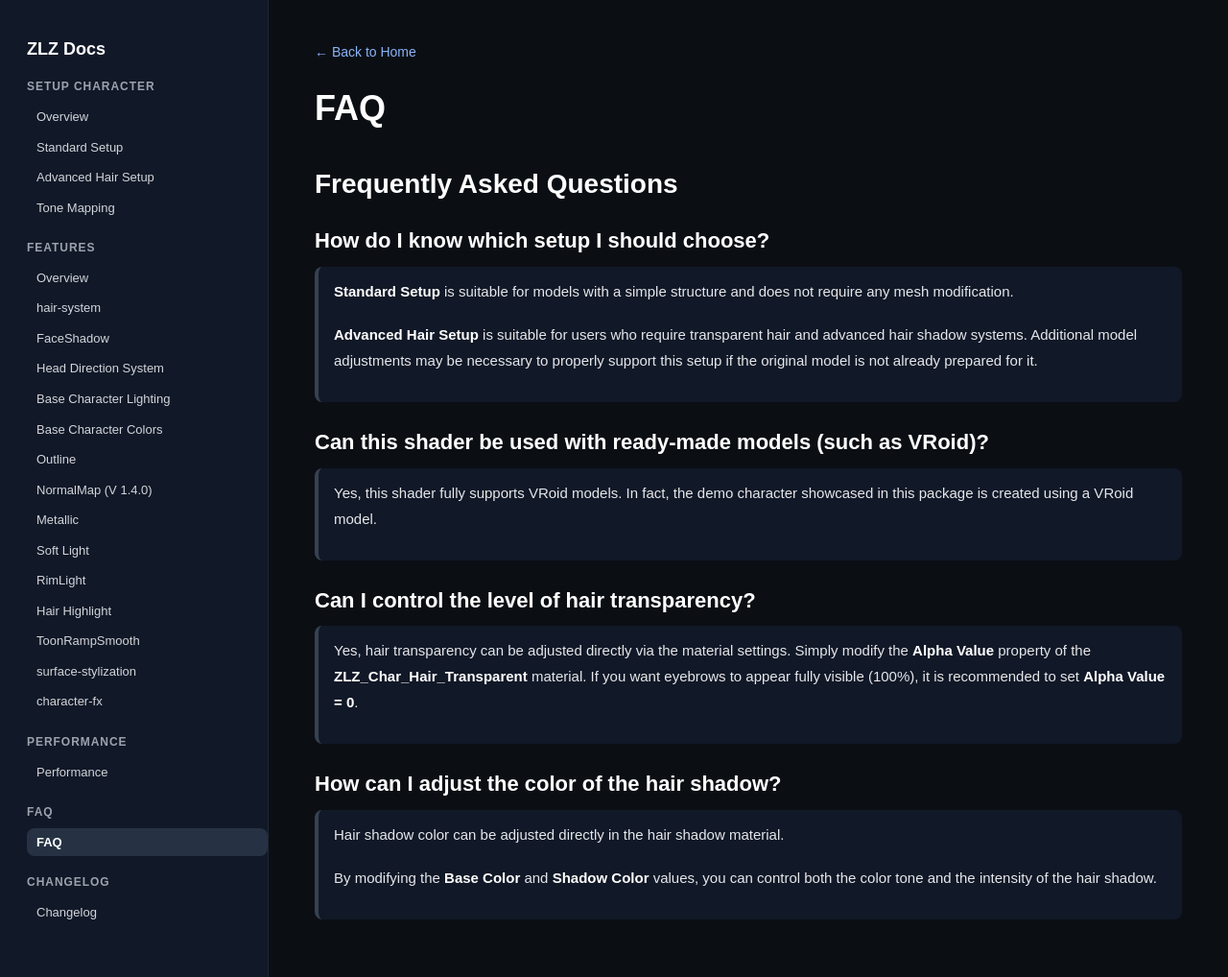
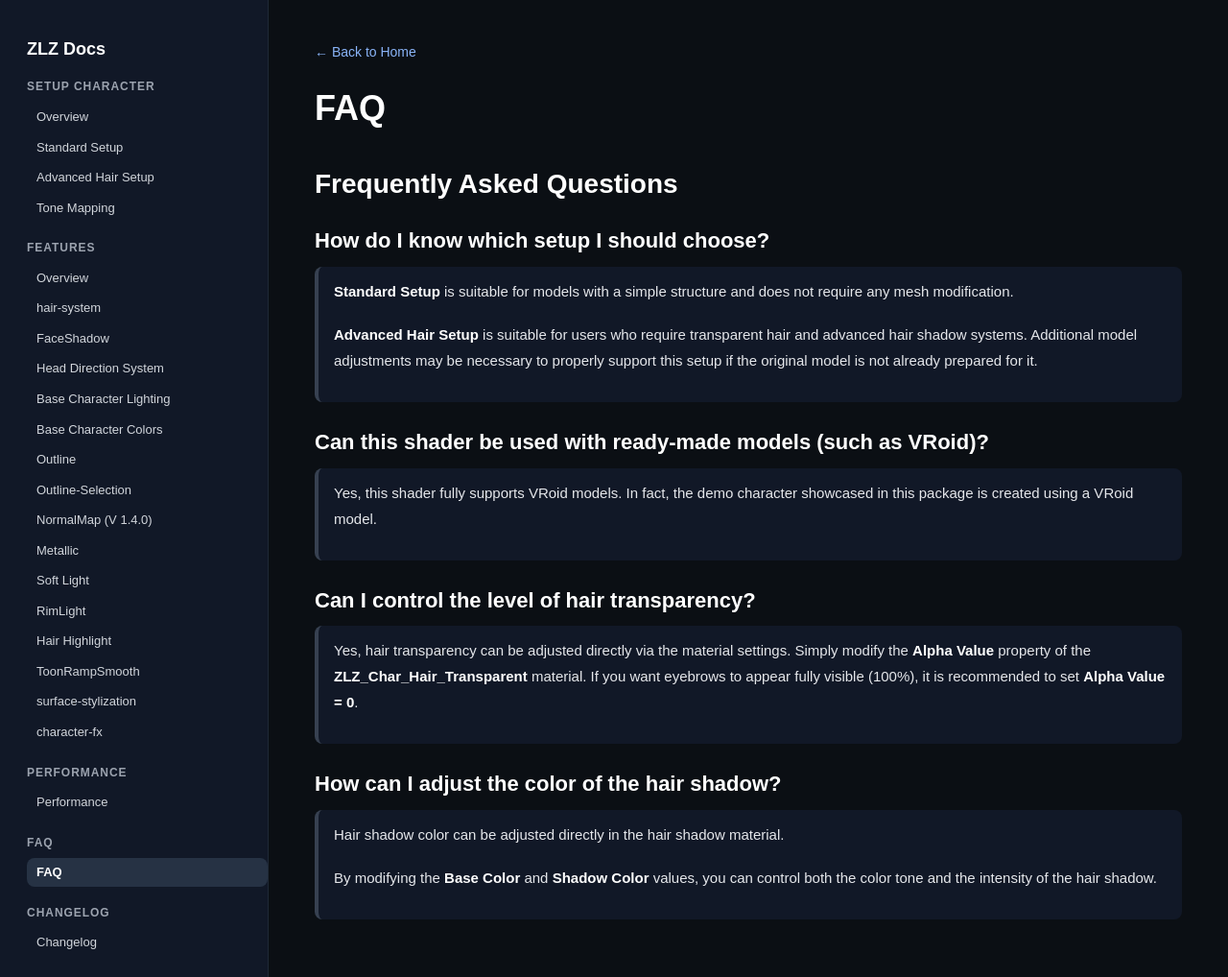
Before and after one commit to zlz-studio/zlz-studio.github.io, a Jekyll site: the page built from faq/index.md, in a window 1280 px wide and 1018 px high. Shown: the whole window at 96% size. Built offline with Jekyll 4.4.1, drawn with Linux system fonts in a browser that asks for light colours.

Commit message:
Update sidebar.html

```diff
--- a/_includes/sidebar.html
+++ b/_includes/sidebar.html
@@ -58,6 +58,11 @@
 <a href="{{ '/features/Outline/' | relative_url }}"
    class="{% if page.url contains '/features/Outline/' %}active{% endif %}">
    Outline
+</a>
+
+<a href="{{ '/features/Outline-Selection/' | relative_url }}"
+   class="{% if page.url contains '/features/Outline-Selection/' %}active{% endif %}">
+   Outline-Selection
 </a>
 
 <a href="{{ '/features/NormalMap/' | relative_url }}"
```
